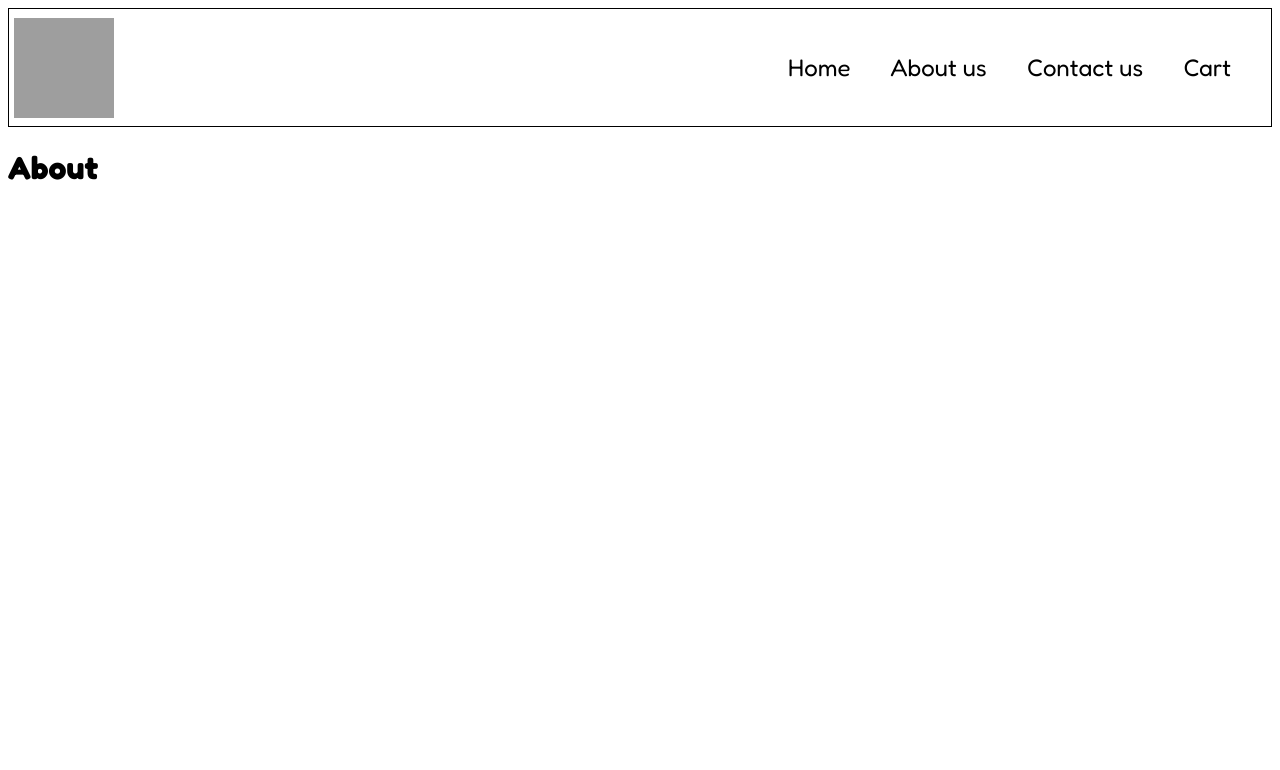
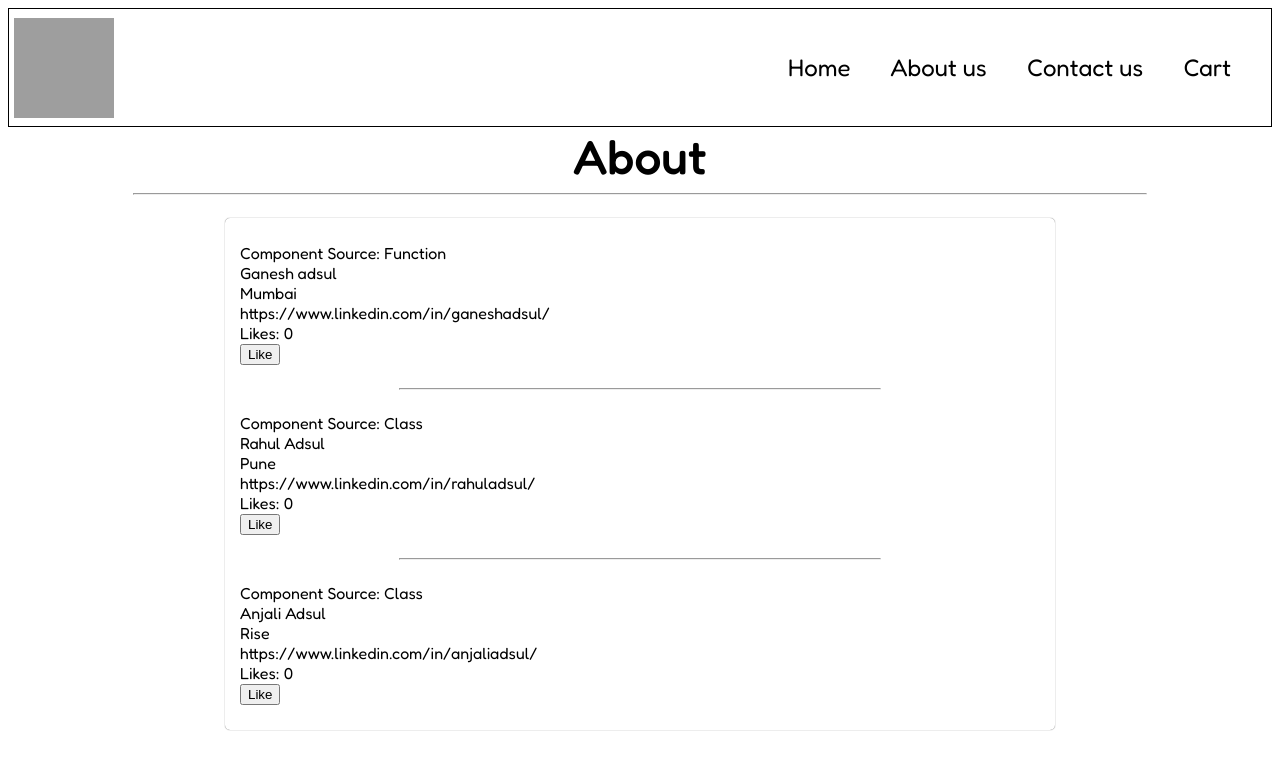
Before and after one commit to ganeshadsul/react-course, a React (Vite) app: page /about-us in a window 1280 px wide. Shown: the top 770 px of the page. Built offline with nearby package versions, Linux system fonts and the light colour scheme; grey boxes are pictures that could not be loaded.

Commit message:
Class based component created and observing react lifecycle

```diff
--- a/src/components/About.jsx
+++ b/src/components/About.jsx
@@ -1,11 +1,75 @@
+// Function based Component
+import Userf from './User';
+// Class Based Component
+import User from './class/User';
+import '../styles/about-us.css';
 import React from 'react';
+//function based
+// const About = () => {
+// 	return (
+// 		<div className="about-us-container">
+// 			<div className="about-us-page-title">About</div>
+// 			<hr className="title-separator" />
+// 			<div className="users-container">
+// 				<Userf
+// 					componentSource="Function"
+// 					name="Ganesh adsul"
+// 					location="Mumbai"
+// 					contactInfo="https://www.linkedin.com/in/ganeshadsul/"
+// 				/>
+// 				<hr className="user-separator" />
+// 				<User
+// 					componentSource="Class"
+// 					name="Rahul Adsul"
+// 					location="Pune"
+// 					contactInfo="https://www.linkedin.com/in/rahuladsul/"
+// 				/>
+// 			</div>
+// 		</div>
+// 	);
+// };
 
-const About = () => {
-	return (
-		<div>
-			<h1>About</h1>
-		</div>
-	);
-};
+//class based
+class About extends React.Component {
+	constructor(props) {
+		super(props);
+		console.log('Parent Constructor');
+	}
+	componentDidMount() {
+		console.log('Parent Component didMount');
+	}
+	render() {
+		console.log('Parent Render');
+
+		return (
+			<div className="about-us-container">
+				<div className="about-us-page-title">About</div>
+				<hr className="title-separator" />
+				<div className="users-container">
+					<Userf
+						componentSource="Function"
+						name="Ganesh adsul"
+						location="Mumbai"
+						contactInfo="https://www.linkedin.com/in/ganeshadsul/"
+					/>
+					<hr className="user-separator" />
+					<User
+						componentSource="Class"
+						name="Rahul Adsul"
+						location="Pune"
+						contactInfo="https://www.linkedin.com/in/rahuladsul/"
+					/>
+					<hr className="user-separator" />
+					<User
+						componentSource="Class"
+						name="Anjali Adsul"
+						location="Rise"
+						contactInfo="https://www.linkedin.com/in/anjaliadsul/"
+					/>
+				</div>
+			</div>
+		);
+	}
+}
 
 export default About;
--- /dev/null
+++ b/src/components/User.jsx
@@ -0,0 +1,28 @@
+import { useEffect, useState } from 'react';
+import '../styles/user.css';
+
+const User = ({
+	name = 'test name',
+	location = 'temp location',
+	contactInfo = 'abc.xyz',
+	componentSource,
+}) => {
+	const [count, setCount] = useState(0);
+
+	const incrementCount = () => {
+		setCount(count + 1);
+	};
+	return (
+		<>
+			<div className="user-card">
+				<div>Component Source: {componentSource}</div>
+				<div className="user-name">{name}</div>
+				<div className="user-location">{location}</div>
+				<div className="user-contact-info">{contactInfo}</div>
+				<div className="count-button">Likes: {count}</div>
+				<button onClick={incrementCount}>Like</button>
+			</div>
+		</>
+	);
+};
+export default User;
--- /dev/null
+++ b/src/components/class/User.jsx
@@ -0,0 +1,45 @@
+import React from 'react';
+import '../../styles/user.css';
+
+class User extends React.Component {
+	constructor(props) {
+		super(props);
+		this.state = {
+			count: 0,
+		};
+		console.log(`${this.props.name} Child Constructor`);
+	}
+	componentDidMount() {
+		console.log(`${this.props.name} Child Component didMount`);
+	}
+	render() {
+		console.log(`${this.props.name} Child Render`);
+		const {
+			name = 'test name',
+			location = 'temp location',
+			contactInfo = 'abc.xyz',
+			componentSource,
+		} = this.props;
+		const incrementCount = () => {
+			this.setState({
+				count: this.state.count + 1,
+			});
+		};
+		return (
+			<>
+				<div className="user-card">
+					<div>Component Source: {componentSource}</div>
+					<div className="user-name">{name}</div>
+					<div className="user-location">{location}</div>
+					<div className="user-contact-info">{contactInfo}</div>
+					<div className="count-button">
+						Likes: {this.state.count}
+					</div>
+					<button onClick={incrementCount}>Like</button>
+				</div>
+			</>
+		);
+	}
+}
+
+export default User;
--- /dev/null
+++ b/src/styles/about-us.css
@@ -0,0 +1,28 @@
+.about-us-container {
+	display: flex;
+	flex-direction: column;
+	justify-content: center;
+	align-items: center;
+}
+.title-separator {
+	width: 80%;
+}
+
+.about-us-page-title {
+	font-weight: 500;
+	font-size: 3rem;
+}
+
+.users-container {
+	margin: 15px;
+	display: flex;
+	flex-direction: column;
+	width: 800px;
+	box-shadow: 0 0 1px rgba(0, 0, 0, 0.7);
+	padding: 10px 15px;
+	border-radius: 5px;
+}
+
+.user-separator {
+	width: 60%;
+}
--- /dev/null
+++ b/src/styles/user.css
@@ -0,0 +1,4 @@
+.user-card {
+	margin-top: 15px;
+	margin-bottom: 15px;
+}
```
